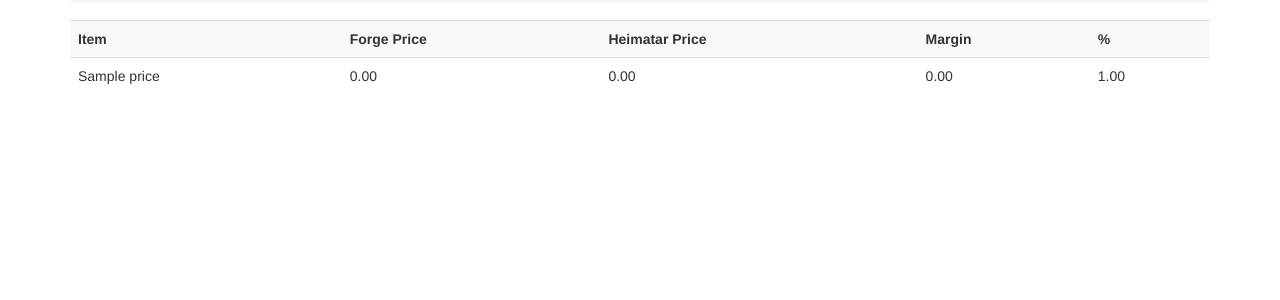
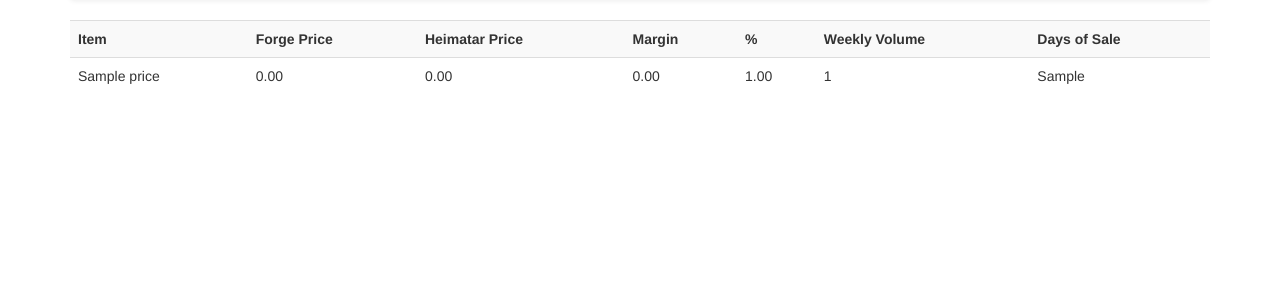
Before and after one commit to AdrianHeno/evemarket, a CodeIgniter app: the page made by application/views/region_trading.php in a window 1280 px wide. Shown: the part 58-358 px from the top of the page. Run offline with CodeIgniter, Linux system fonts and the light colour scheme; the template is opened without the code that fills it: most values are stand-ins (such as "Sample title", 1, 10 or a date in 2020); some libraries are stand-ins or nearby versions.

Commit message:
Added support for market volume table sort is broken

```diff
--- a/application/views/region_trading.php
+++ b/application/views/region_trading.php
@@ -16,6 +16,13 @@ defined('BASEPATH') OR exit('No direct script access allowed');
 
 <!-- Latest compiled and minified JavaScript -->
 <script src="https://maxcdn.bootstrapcdn.com/bootstrap/3.3.6/js/bootstrap.min.js" integrity="sha384-0mSbJDEHialfmuBBQP6A4Qrprq5OVfW37PRR3j5ELqxss1yVqOtnepnHVP9aJ7xS" crossorigin="anonymous"></script>
+<script src="https://code.jquery.com/jquery-1.12.3.js" crossorigin="anonymous"></script>
+<script src="https://cdn.datatables.net/1.10.12/js/jquery.dataTables.min.js" crossorigin="anonymous"></script>
+<script type="text/javascript">
+    $(document).ready(function() {
+	$('.table').DataTable();
+    } );
+</script>
 </head>
 <body>
     <div class="container">
@@ -37,6 +44,8 @@ defined('BASEPATH') OR exit('No direct script access allowed');
 							<th>Heimatar Price</th>
 							<th>Margin</th>
 							<th>%</th>
+							<th>Weekly Volume</th>
+							<th>Days of Sale</th>
 						</tr>
 						<?php
 							foreach($prices as $price){
@@ -47,6 +56,8 @@ defined('BASEPATH') OR exit('No direct script access allowed');
 							<td><?php echo number_format($price['10000030'], 2)?></td>
 							<td><?php echo number_format($price['margin'], 2)?></td>
 							<td><?php echo number_format($price['percentage'], 2)?></td>
+							<td><?php echo $price['movement']['total_volume']?></td>
+							<td><?php echo $price['movement']['days_of_sale']?></td>
 						</tr>
 						<?php
 							}
```
Also changed, not shown: application/controllers/M.php (+7 -6 lines).
